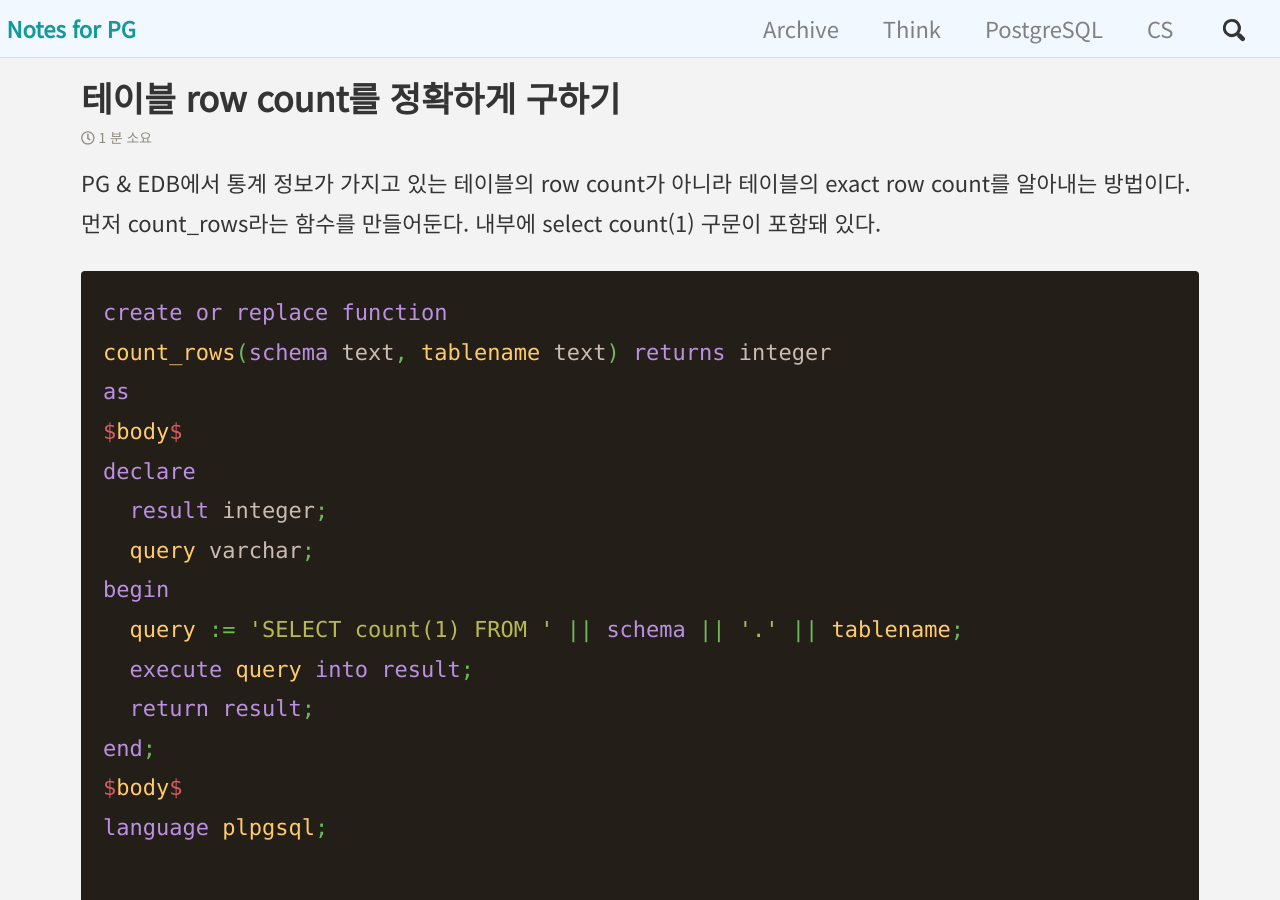
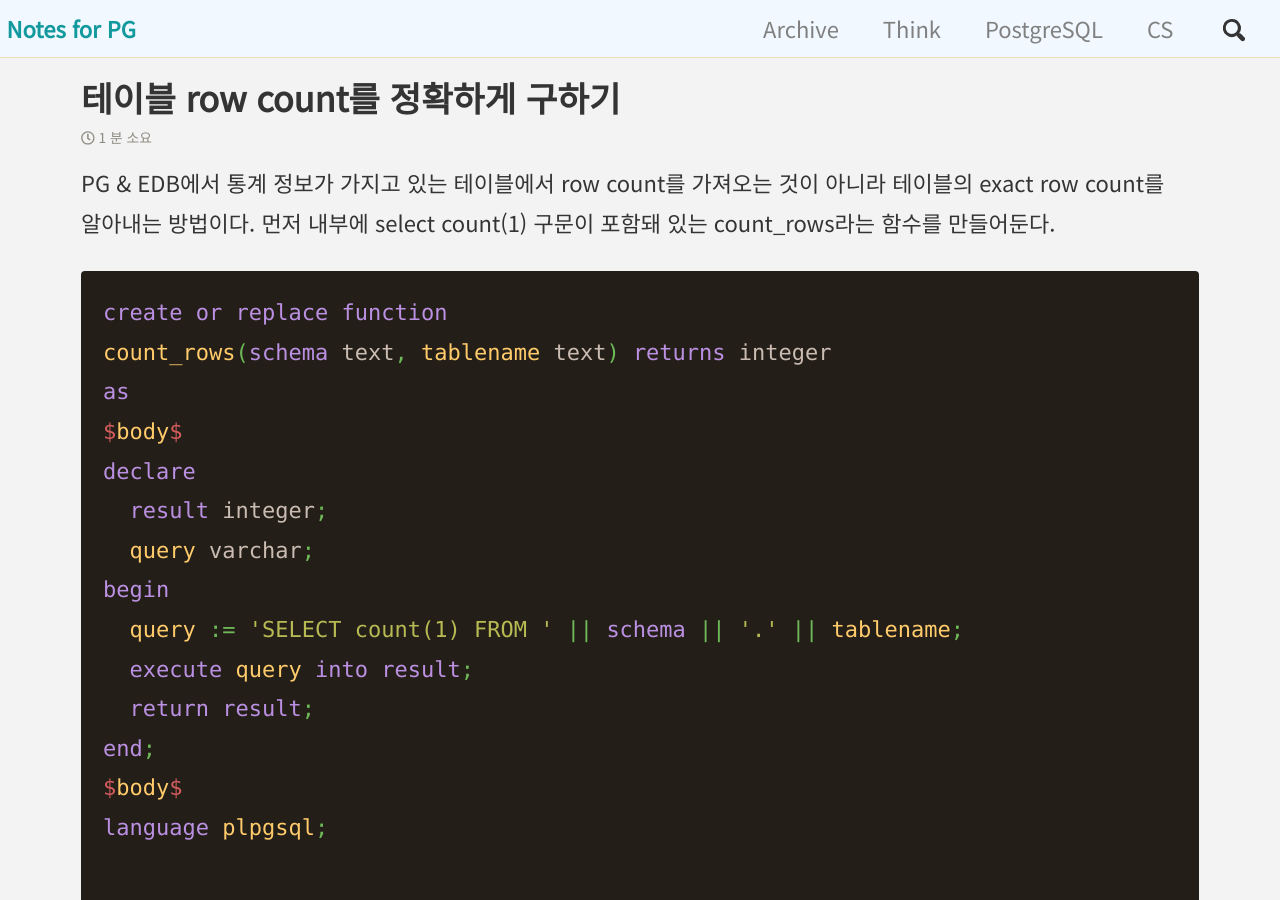
Before and after one commit to coiy/coiy.github.io, a Jekyll site: the page built from _posts/2019-12-11-raw_counts_of_tables.md, in a window 1280 px wide and 900 px high. Built offline with Jekyll 4.4.1, drawn with Linux system fonts in a browser that asks for light colours; cached includes are drawn as plain includes.

Commit message:
본문 수정.

````diff
--- a/_posts/2019-12-11-raw_counts_of_tables.md
+++ b/_posts/2019-12-11-raw_counts_of_tables.md
@@ -6,8 +6,8 @@ category: PostgreSQL
 comments: false
 ---
 
-PG & EDB에서 통계 정보가 가지고 있는 테이블의 row count가 아니라 테이블의 exact row count를 알아내는 방법이다.
-먼저 count_rows라는 함수를 만들어둔다. 내부에 select count(1) 구문이 포함돼 있다.
+PG & EDB에서 통계 정보가 가지고 있는 테이블에서 row count를 가져오는 것이 아니라 테이블의 exact row count를 알아내는 방법이다.
+먼저 내부에 select count(1) 구문이 포함돼 있는 count_rows라는 함수를 만들어둔다.
 
 ```sql
 create or replace function
````
